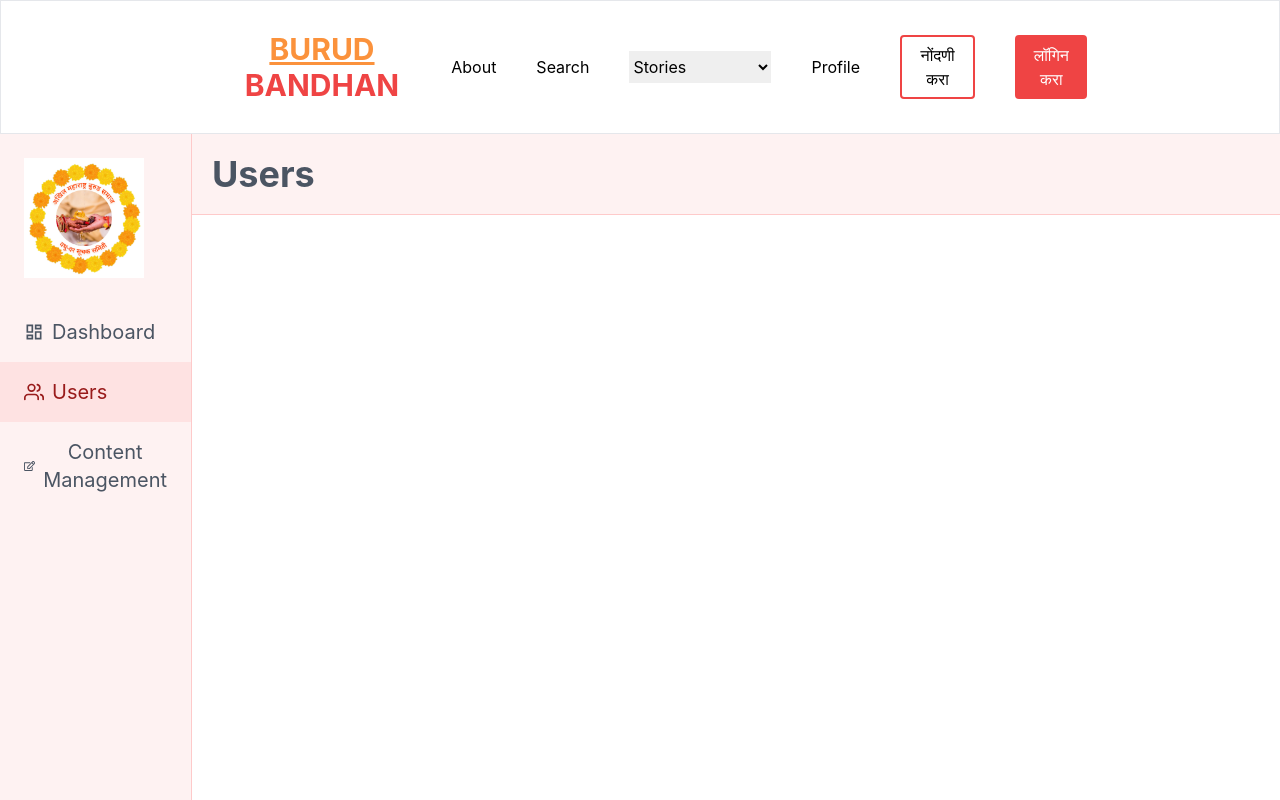
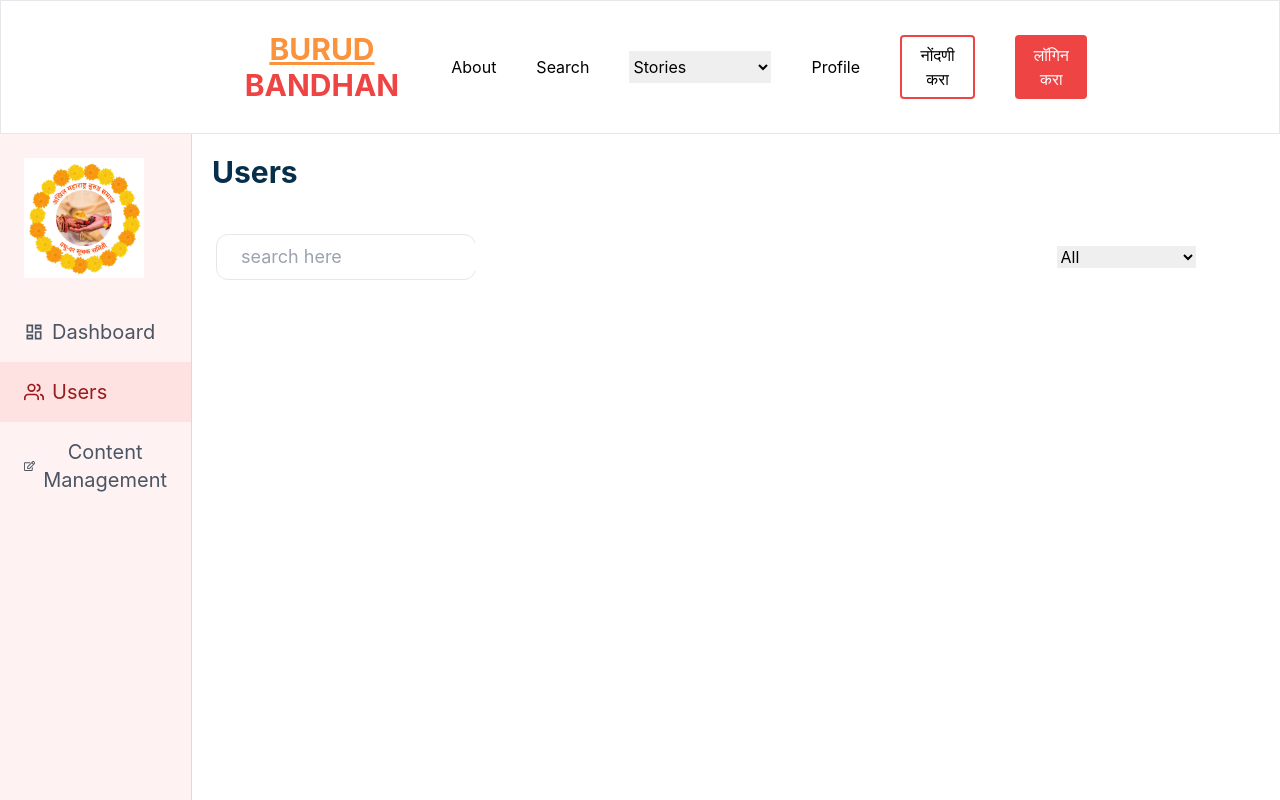
Before and after one commit to Increditex-Software-Solutions-Pvt-Ltd/new_BurudBandhan, a React (Create React App) app in the folder frontend/: page /admin in a window 1280 px wide. Both pictures are taken after a click on the element "Users". Shown: the top 800 px of the page. Built offline with nearby package versions, Linux system fonts and the light colour scheme.

Commit message:
modified users page

```diff
--- a/frontend/src/Components/Admin/Heading.jsx
+++ b/frontend/src/Components/Admin/Heading.jsx
@@ -3,7 +3,7 @@ import React from 'react'
 const Heading = ({innerText}) => {
   return (
     <div>
-        <h1 className='p-[20px] text-left text-4xl border-b border-b-red-200 font-bold text-gray-600 bg-red-50'>{innerText}</h1>
+        <h1 className='p-[20px] text-left text-3xl font-bold text-sky-950 '>{innerText}</h1>
 
     </div>
   )
--- a/frontend/src/Components/Admin/Users.jsx
+++ b/frontend/src/Components/Admin/Users.jsx
@@ -1,10 +1,31 @@
 import React from 'react'
 import Heading from './Heading';
+import { MdOutlineSearch } from "react-icons/md";
 
 const Users = () => {
   return (
     <div>
-      <Heading innerText='Users' />
+      <Heading innerText="Users" />
+
+       {/* add filters */}
+       <div className='flex justify-between items-center m-6'>
+            {/* search here */}
+            <div className='w-1/4 flex items-center gap-4 p-2 text-lg border rounded-xl'>
+                <MdOutlineSearch className='text-gray-400 text-2xl' />
+                <input className='focus:outline-none' placeholder='search here' />
+            </div>
+
+            {/* select your position */}
+            <div className='w-1/4'>
+                <select>
+                    <option value="">All</option>
+                    <option value="">President</option>
+                    <option value="">Voice President</option>
+                    <option value="">Sachiv</option>
+                </select>
+            </div>
+
+        </div>
     </div>
   )
 }
```
